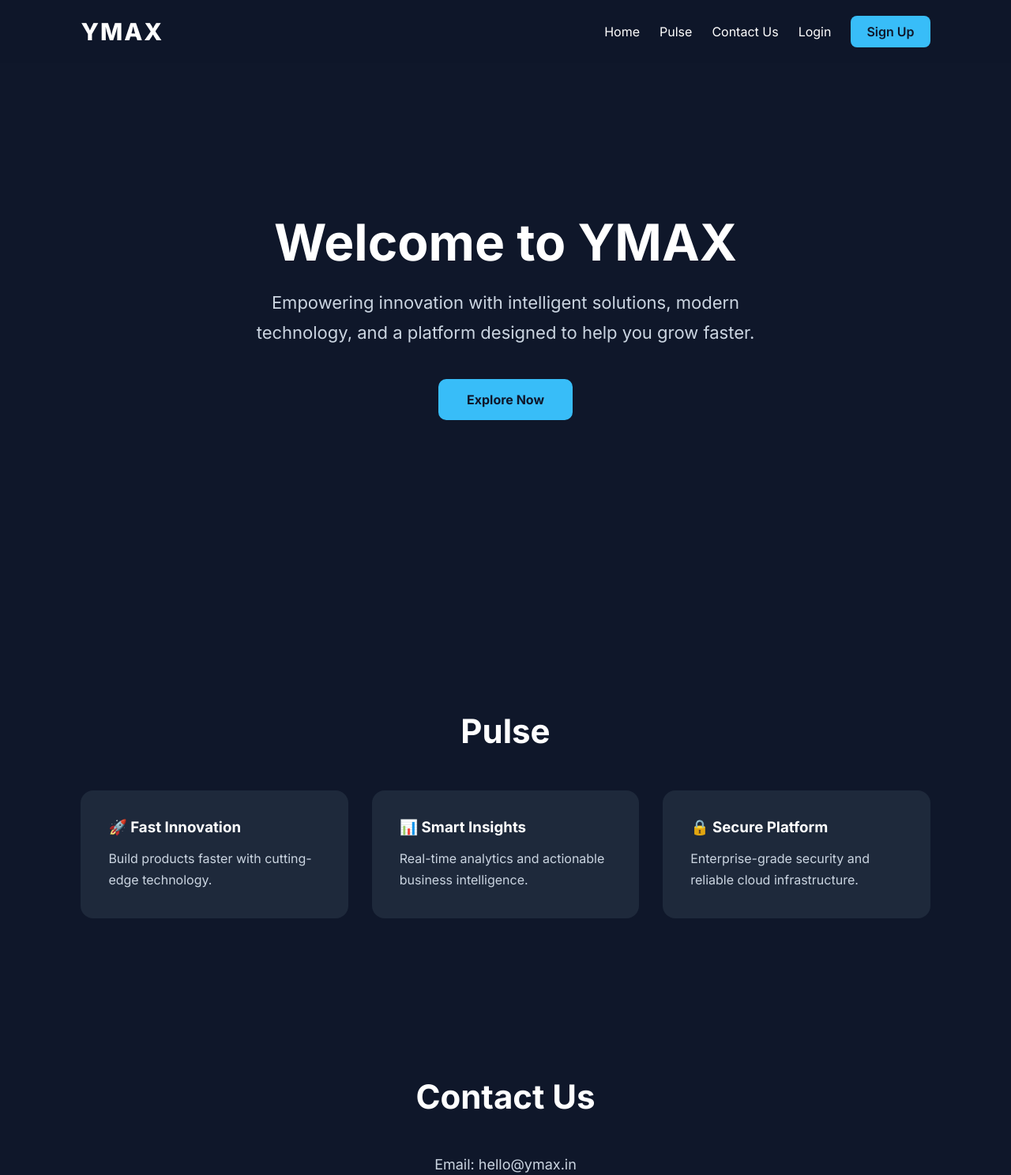
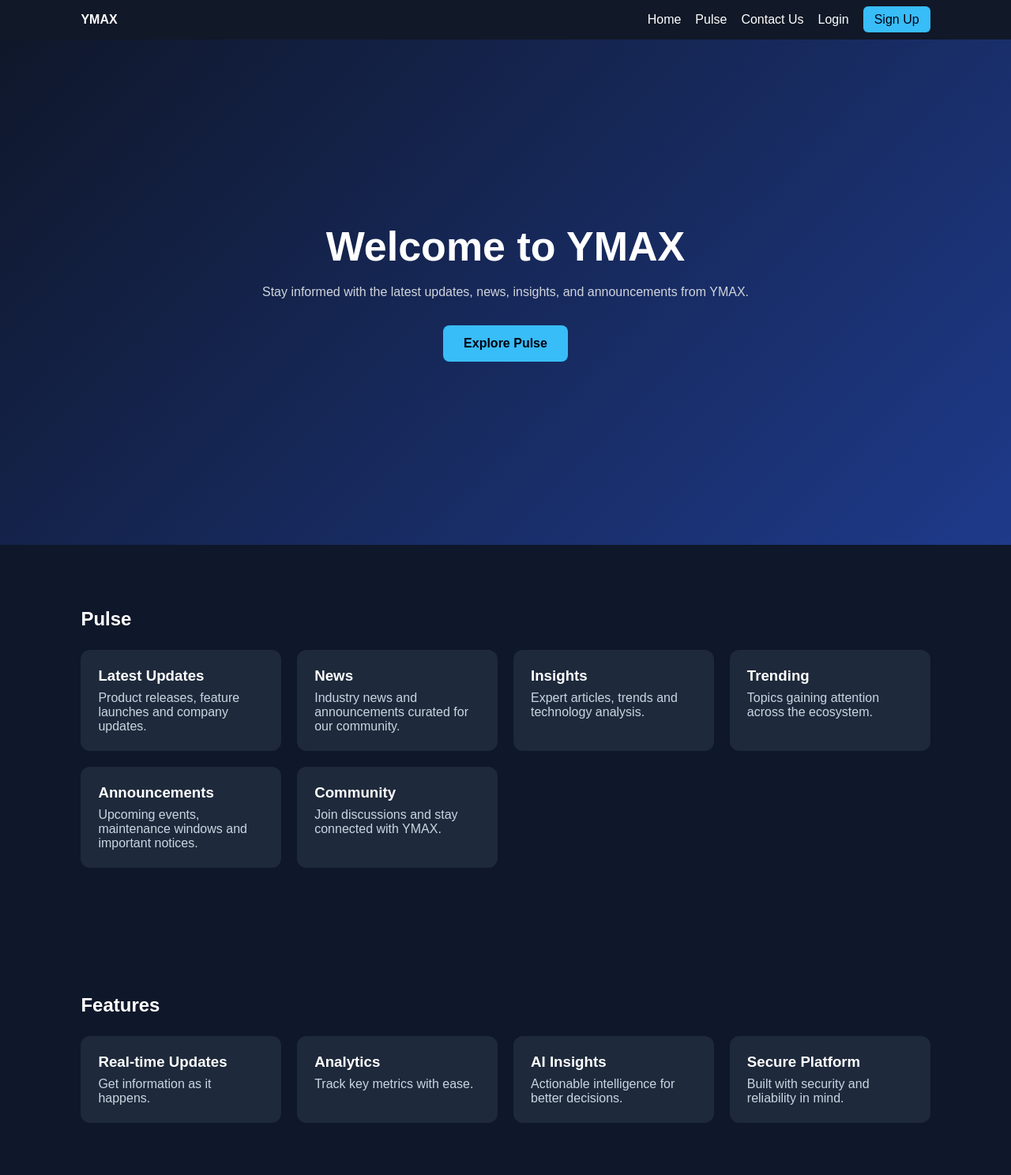
Before and after one commit to shaheer41-source/ypulse, a plain HTML site: page index.html in a window 1280 px wide. Shown: the top 1488 px of the page at 79% size. Drawn offline with Linux system fonts and the light colour scheme.

Commit message:
Add files via upload

```diff
--- a/index.html
+++ b/index.html
@@ -1,349 +1,71 @@
 <!DOCTYPE html>
-<html lang="en">
-<head>
-<meta charset="UTF-8">
-<meta name="viewport" content="width=device-width, initial-scale=1.0">
-
-<title>YMAX | Innovate Faster</title>
-
-<link href="https://fonts.googleapis.com/css2?family=Inter:wght@400;500;600;700;800&display=swap" rel="stylesheet">
-
+<html lang="en"><head><meta charset="UTF-8"><meta name="viewport" content="width=device-width,initial-scale=1">
+<title>YMAX</title>
 <style>
-
-*{
-    margin:0;
-    padding:0;
-    box-sizing:border-box;
-}
-
-html{
-    scroll-behavior:smooth;
-}
-
-body{
-    font-family:'Inter',sans-serif;
-    background:#0f172a;
-    color:white;
-}
-
-/* Navigation */
-
-header{
-    position:fixed;
-    width:100%;
-    top:0;
-    display:flex;
-    justify-content:space-between;
-    align-items:center;
-    padding:20px 8%;
-    background:rgba(15,23,42,.95);
-    backdrop-filter:blur(10px);
-    z-index:999;
-}
-
-.logo{
-    font-size:30px;
-    font-weight:800;
-    letter-spacing:2px;
-}
-
-nav{
-    display:flex;
-    align-items:center;
-    gap:25px;
-}
-
-nav a{
-    color:white;
-    text-decoration:none;
-    transition:.3s;
-}
-
-nav a:hover{
-    color:#38bdf8;
-}
-
-.login{
-    padding:10px 20px;
-    border:1px solid #38bdf8;
-    border-radius:8px;
-}
-
-.signup{
-    padding:10px 20px;
-    border-radius:8px;
-    background:#38bdf8;
-    color:#0f172a;
-    font-weight:600;
-}
-
-/* Hero */
-
-.hero{
-
-    min-height:100vh;
-    display:flex;
-    flex-direction:column;
-    justify-content:center;
-    align-items:center;
-    text-align:center;
-    padding:0 20px;
-
-}
-
-.hero h1{
-
-    font-size:64px;
-    margin-bottom:20px;
-
-}
-
-.hero p{
-
-    max-width:700px;
-    font-size:22px;
-    color:#cbd5e1;
-    line-height:1.7;
-    margin-bottom:40px;
-
-}
-
-.button{
-
-    background:#38bdf8;
-    color:#0f172a;
-    padding:16px 36px;
-    border-radius:10px;
-    text-decoration:none;
-    font-weight:700;
-
-}
-
-.button:hover{
-
-    background:white;
-
-}
-
-/* Sections */
-
-section{
-
-    padding:100px 8%;
-
-}
-
-.section-title{
-
-    text-align:center;
-    font-size:42px;
-    margin-bottom:50px;
-
-}
-
-.cards{
-
-    display:grid;
-    grid-template-columns:repeat(auto-fit,minmax(280px,1fr));
-    gap:30px;
-
-}
-
-.card{
-
-    background:#1e293b;
-    padding:35px;
-    border-radius:16px;
-
-}
-
-.card h3{
-
-    margin-bottom:15px;
-
-}
-
-.card p{
-
-    color:#cbd5e1;
-    line-height:1.7;
-
-}
-
-/* Contact */
-
-.contact{
-
-    text-align:center;
-
-}
-
-.contact p{
-
-    color:#cbd5e1;
-    margin-top:20px;
-    font-size:18px;
-
-}
-
-/* Footer */
-
-footer{
-
-    padding:40px;
-    text-align:center;
-    color:#94a3b8;
-
-}
-
-@media(max-width:800px){
-
-header{
-
-flex-direction:column;
-gap:20px;
-
-}
-
-nav{
-
-flex-wrap:wrap;
-justify-content:center;
-
-}
-
-.hero h1{
-
-font-size:42px;
-
-}
-
-.hero p{
-
-font-size:18px;
-
-}
-
-}
-
-</style>
-
-</head>
-
+*{margin:0;padding:0;box-sizing:border-box;font-family:Arial,sans-serif}html{scroll-behavior:smooth}
+body{background:#0f172a;color:#fff}header{position:sticky;top:0;background:#111827;padding:16px 8%;display:flex;justify-content:space-between;align-items:center}
+nav a{text-decoration:none;color:#fff;margin-left:18px}nav .btn{padding:8px 14px;border-radius:6px;background:#38bdf8;color:#001}
+section{padding:80px 8%}h1{font-size:52px;margin-bottom:15px}h2{margin-bottom:25px}
+.hero{min-height:80vh;display:flex;flex-direction:column;justify-content:center;align-items:center;text-align:center;background:linear-gradient(135deg,#0f172a,#1e3a8a)}
+.hero p{max-width:700px;line-height:1.6;margin-bottom:30px;color:#d1d5db}
+.cta{display:inline-block;padding:14px 26px;background:#38bdf8;color:#001;text-decoration:none;border-radius:8px;font-weight:bold}
+.grid{display:grid;grid-template-columns:repeat(auto-fit,minmax(240px,1fr));gap:20px}
+.card{background:#1e293b;padding:22px;border-radius:12px}
+.card p{color:#cbd5e1;margin-top:8px}
+form{max-width:600px;margin:auto}.row{margin:12px 0}input,textarea{width:100%;padding:12px;border:none;border-radius:6px}
+button{padding:12px 22px;background:#38bdf8;border:none;border-radius:6px;font-weight:bold}
+footer{padding:30px;text-align:center;background:#111827;color:#94a3b8}
+</style></head>
 <body>
-
-<header>
-
-<div class="logo">YMAX</div>
-
-<nav>
-
-<a href="#home">Home</a>
-<a href="#pulse">Pulse</a>
-<a href="#contact">Contact Us</a>
-<a href="#">Login</a>
-<a class="signup" href="#">Sign Up</a>
-
-</nav>
-
-</header>
+<header><div><b>YMAX</b></div><nav>
+<a href="#home">Home</a><a href="#pulse">Pulse</a><a href="#contact">Contact Us</a><a href="#">Login</a><a class="btn" href="#">Sign Up</a>
+</nav></header>
 
 <section class="hero" id="home">
-
 <h1>Welcome to YMAX</h1>
-
-<p>
-
-Empowering innovation with intelligent solutions, modern technology,
-and a platform designed to help you grow faster.
-
-</p>
-
-<a href="#pulse" class="button">
-
-Explore Now
-
-</a>
-
+<p>Stay informed with the latest updates, news, insights, and announcements from YMAX.</p>
+<a class="cta" href="#pulse">Explore Pulse</a>
 </section>
 
 <section id="pulse">
-
-<h2 class="section-title">
-
-Pulse
-
-</h2>
-
-<div class="cards">
-
-<div class="card">
-
-<h3>🚀 Fast Innovation</h3>
-
-<p>
-
-Build products faster with cutting-edge technology.
-
-</p>
-
+<h2>Pulse</h2>
+<div class="grid">
+<div class="card"><h3>Latest Updates</h3><p>Product releases, feature launches and company updates.</p></div>
+<div class="card"><h3>News</h3><p>Industry news and announcements curated for our community.</p></div>
+<div class="card"><h3>Insights</h3><p>Expert articles, trends and technology analysis.</p></div>
+<div class="card"><h3>Trending</h3><p>Topics gaining attention across the ecosystem.</p></div>
+<div class="card"><h3>Announcements</h3><p>Upcoming events, maintenance windows and important notices.</p></div>
+<div class="card"><h3>Community</h3><p>Join discussions and stay connected with YMAX.</p></div>
 </div>
-
-<div class="card">
-
-<h3>📊 Smart Insights</h3>
-
-<p>
-
-Real-time analytics and actionable business intelligence.
-
-</p>
-
-</div>
-
-<div class="card">
-
-<h3>🔒 Secure Platform</h3>
-
-<p>
-
-Enterprise-grade security and reliable cloud infrastructure.
-
-</p>
-
-</div>
-
-</div>
-
 </section>
 
-<section id="contact" class="contact">
+<section>
+<h2>Features</h2>
+<div class="grid">
+<div class="card"><h3>Real-time Updates</h3><p>Get information as it happens.</p></div>
+<div class="card"><h3>Analytics</h3><p>Track key metrics with ease.</p></div>
+<div class="card"><h3>AI Insights</h3><p>Actionable intelligence for better decisions.</p></div>
+<div class="card"><h3>Secure Platform</h3><p>Built with security and reliability in mind.</p></div>
+</div>
+</section>
 
-<h2 class="section-title">
+<section>
+<h2>About YMAX</h2>
+<p>YMAX is a modern platform focused on delivering timely information, useful insights, and innovative digital experiences.</p>
+</section>
 
-Contact Us
-
-</h2>
-
-<p>
-
-Email: hello@ymax.in
-
-</p>
-
-<p>
-
-We'd love to hear from you.
-
-</p>
-
+<section id="contact">
+<h2>Contact Us</h2>
+<form>
+<div class="row"><input placeholder="Your Name"></div>
+<div class="row"><input type="email" placeholder="Email"></div>
+<div class="row"><textarea rows="5" placeholder="Message"></textarea></div>
+<button type="submit">Send Message</button>
+</form>
 </section>
 
 <footer>
-
-© 2026 YMAX. All Rights Reserved.
-
+<p>© 2026 YMAX. All rights reserved.</p>
+<p><a href="#" style="color:#94a3b8">Privacy</a> | <a href="#" style="color:#94a3b8">Terms</a> | <a href="#" style="color:#94a3b8">Careers</a></p>
 </footer>
-
-</body>
-</html>
+</body></html>
```
Also changed, not shown: login.html (added, +3 -0 lines).
